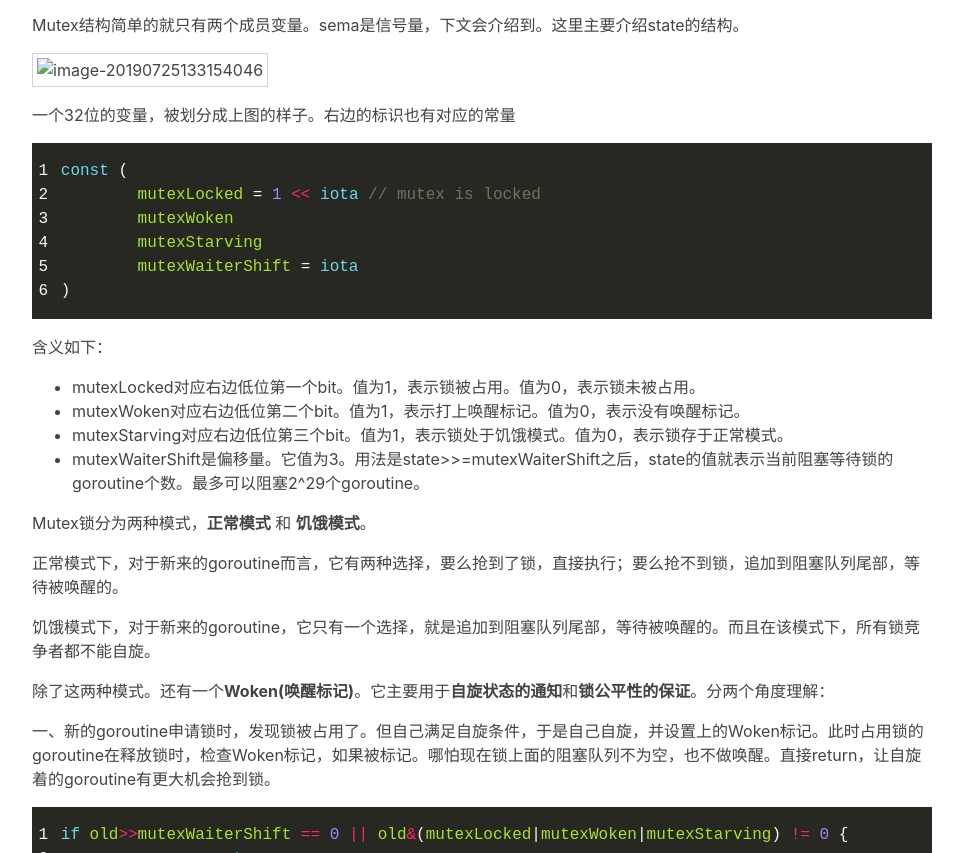
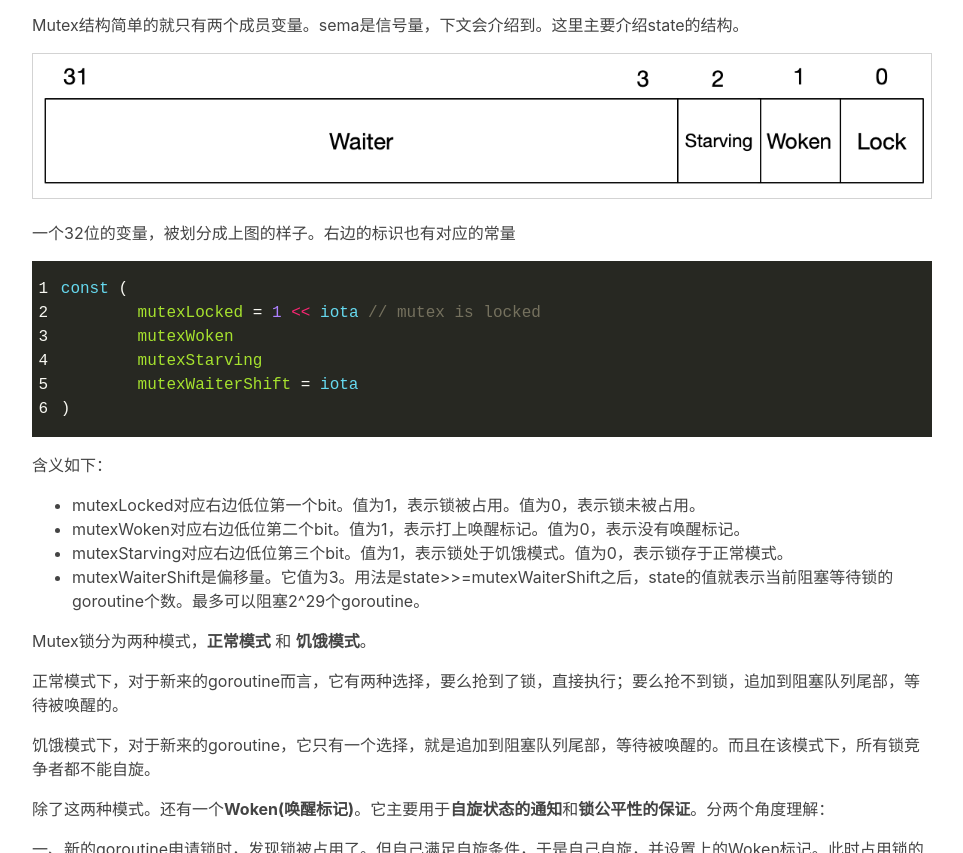
Before and after one commit to cbsheng/cbsheng.github.io, a plain HTML site: page posts/一份详细注释的go-mutex源码/index.html in a window 1280 px wide. Shown: the part 1917-2770 px from the top of the page, without its empty margins (158-1121 px from the left). Drawn offline with nearby package versions, Linux system fonts and the light colour scheme; a script that the page names is missing.

Commit message:
rebuilding site Sat Jul 27 15:54:07 CST 2019

```diff
--- a/posts/一份详细注释的go-mutex源码/index.html
+++ b/posts/一份详细注释的go-mutex源码/index.html
@@ -215,7 +215,7 @@ again:
 </div>
 <p>Mutex结构简单的就只有两个成员变量。sema是信号量，下文会介绍到。这里主要介绍state的结构。</p>
 
-<p><img src="/Users/cbsheng/我的坚果云/markdown个人笔记/static/img/image-20190725133154046.png" alt="image-20190725133154046" /></p>
+<p><img src="/img/go/image-20190725133154046.png" alt="image-20190725133154046" /></p>
 
 <p>一个32位的变量，被划分成上图的样子。右边的标识也有对应的常量</p>
 <div class="highlight"><div class="chroma">
```
Also changed, not shown: img/go/image-20190725133154046.png (added).
